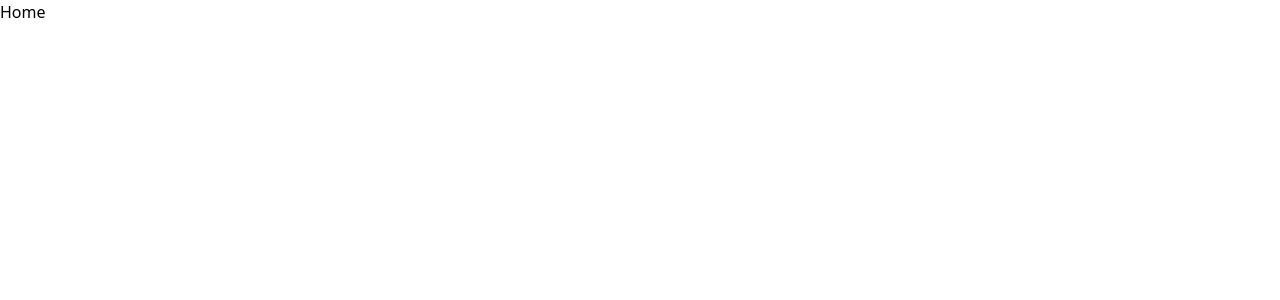
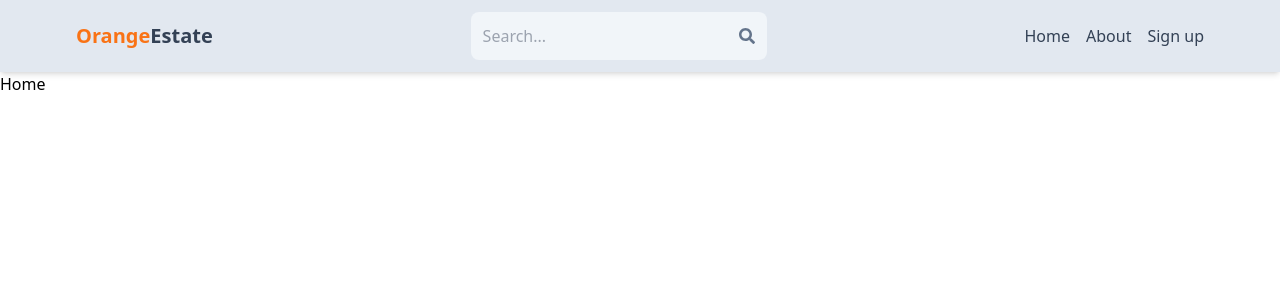
Before and after one commit to Jay-Jay-19/orange-estate, a React (Vite) app in the folder client/: page / in a window 1280 px wide. Shown: the top 300 px of the page. Built offline with nearby package versions, Linux system fonts and the light colour scheme.

Commit message:
create header component

```diff
--- a/client/package.json
+++ b/client/package.json
@@ -12,6 +12,7 @@
   "dependencies": {
     "react": "^18.2.0",
     "react-dom": "^18.2.0",
+    "react-icons": "^4.12.0",
     "react-router-dom": "^6.21.1"
   },
   "devDependencies": {
--- a/client/src/App.jsx
+++ b/client/src/App.jsx
@@ -1,16 +1,18 @@
 import { BrowserRouter, Routes, Route } from 'react-router-dom';
-import Home from './assets/pages/Home';
-import SignIn from './assets/pages/SignIn';
-import SignUp from './assets/pages/SignUp';
-import About from './assets/pages/About';
-import Profile from './assets/pages/Profile';
+import Home from './pages/Home';
+import SignUp from './pages/SignUp';
+import About from './pages/About';
+import Profile from './pages/Profile';
+import SignOut from './pages/SignOut';
+import Header from './components/Header';
 
 export default function App() {
   return <BrowserRouter>
+    <Header />
       <Routes>
         <Route path='/' element={<Home />} />
-      <Route path='/sign-in' element={<SignIn />} />
         <Route path='/sign-up' element={<SignUp />} />
+        <Route path='/sign-out' element={<SignOut />} />
         <Route path='/about' element={<About />} />
         <Route path='/profile' element={<Profile />} />
       </Routes>
--- a/client/src/assets/pages/SignIn.jsx
+++ /dev/null
@@ -1,7 +0,0 @@
-import React from 'react'
-
-export default function SignIn() {
-  return (
-    <div>SignIn</div>
-  )
-}
--- /dev/null
+++ b/client/src/components/Header.jsx
@@ -0,0 +1,36 @@
+import { FaSearch } from 'react-icons/fa';
+import { Link } from 'react-router-dom';
+
+export default function Header() {
+  return (
+    <header className='bg-slate-200 shadow-md'>
+      <div className='flex justify-between items-center max-w-6xl mx-auto p-3'>
+        <Link to='/'>
+          <h1 className='font-bold text-sm sm:text-xl flex flex-wrap'>
+            <span className='text-orange-500'>Orange</span>
+            <span className='text-slate-700'>Estate</span>
+          </h1>
+        </Link>
+        <form className='bg-slate-100 p-3 rounded-lg flex items-center'>
+          <input
+            type='text'
+            placeholder='Search...'
+            className='bg-transparent focus:outline-none w-24 sm:w-64'
+          />
+          <FaSearch className='text-slate-500' />
+        </form>
+        <ul className='flex gap-4'>
+          <Link to='/'>
+            <li className='hidden sm:inline text-slate-700 hover:underline'>Home</li>
+          </Link>
+          <Link to='/about'>
+            <li className='hidden sm:inline text-slate-700 hover:underline'>About</li>
+          </Link>
+          <Link to='/sign-up'>
+            <li className='text-slate-700 hover:underline'>Sign up</li>
+          </Link>
+        </ul>
+      </div>
+    </header>
+  )
+}
--- /dev/null
+++ b/client/src/pages/Profile.jsx
@@ -0,0 +1,7 @@
+import React from 'react'
+
+export default function Profile() {
+  return (
+    <div>Profile</div>
+  )
+}
--- /dev/null
+++ b/client/src/pages/SignOut.jsx
@@ -0,0 +1,7 @@
+import React from 'react'
+
+export default function SignOut() {
+  return (
+    <div>SignOut</div>
+  )
+}
--- a/client/src/assets/pages/SignUp.jsx
+++ b/client/src/pages/SignUp.jsx
@@ -1,6 +1,6 @@
 import React from 'react'
 
-export default function SigUp() {
+export default function SignUp() {
   return (
     <div>SignUp</div>
   )
```
Also changed, not shown: client/src/assets/pages/Profile.jsx (deleted), client/src/pages/About.jsx (renamed from client/src/assets/pages/About.jsx), client/src/pages/Home.jsx (renamed from client/src/assets/pages/Home.jsx), 1 other file (tests, documents, lock files or other folders). Lines whose indentation alone changed are shown as unchanged.
